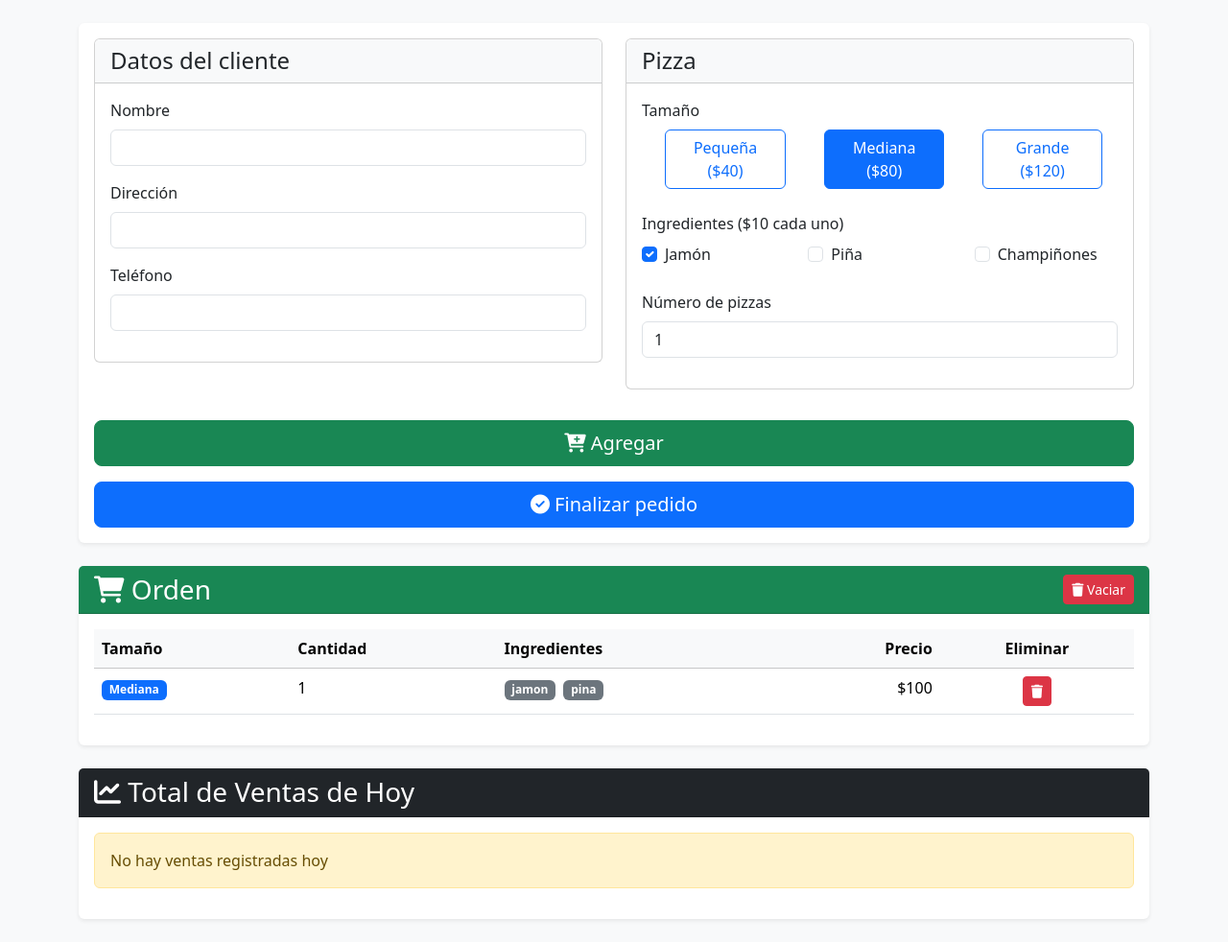
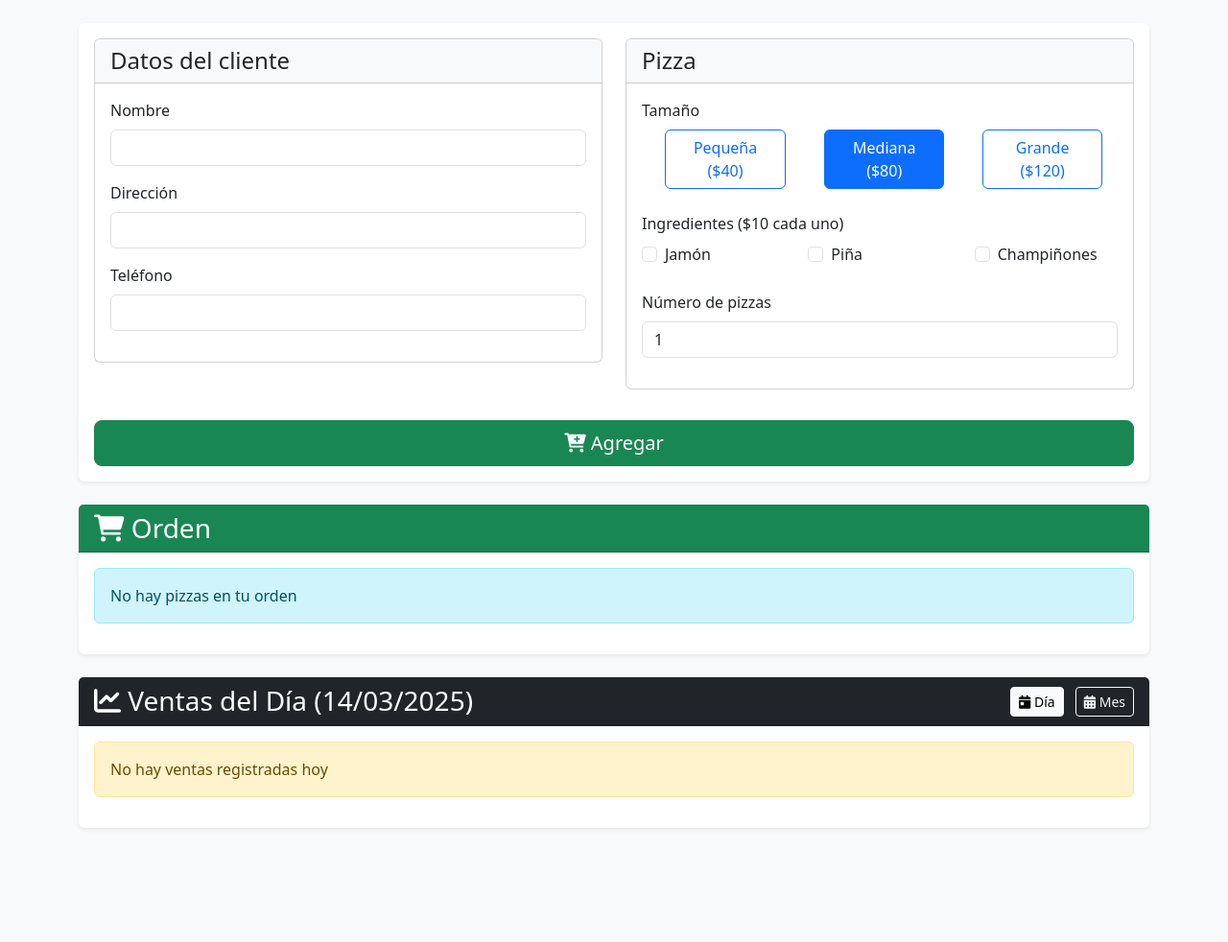
Before and after one commit to AmiiGood/examen-cardiel-flask-bd, a Flask app: page /?tipo_ventas=dia in a window 1280 px wide. Shown: the whole page at 96% size. After the commit the page ends 864 px from the top, so only its background shows below. Run offline with Flask 3, Linux system fonts and the light colour scheme; tables that the repository leaves empty hold one stand-in row (values such as "Sample post"); some libraries are stand-ins or nearby versions.

Commit message:
ahora si terminao

```diff
--- a/app.py
+++ b/app.py
@@ -6,7 +6,9 @@ from flask import g
 from forms import PizzaForm, ClienteForm
 from models import db
 from models import Venta, DetallePizza, IngredientePizza
-import json
+from datetime import datetime
+import calendar
+from sqlalchemy import extract
 
 app = Flask(__name__)
 app.config.from_object(DevelopmentConfig)
@@ -71,6 +73,7 @@ def page_not_found(e):
 def index():
     pizza_form = PizzaForm()
     cliente_form = ClienteForm()
+    tipo_ventas = request.args.get('tipo_ventas', 'dia')
 
     if 'cliente_data' in session:
         cliente_form.nombre.data = session['cliente_data'].get('nombre', '')
@@ -86,10 +89,6 @@ def index():
             'telefono': cliente_form.telefono.data
         }
 
-        if not pizza_form.ingredientes.data:
-            flash('Debes seleccionar al menos un ingrediente', 'danger')
-            return redirect(url_for('index'))
-
         agregarPizza(pizza_form.tamano.data, pizza_form.numPizzas.data,
                      pizza_form.ingredientes.data)
         flash('Pizza agregada al carrito', 'success')
@@ -97,18 +96,29 @@ def index():
 
     carrito = cargarCarrito()
 
-    ventas_hoy = []
-    try:
-        ventas_hoy = Venta.query.filter(db.func.date(
+    if tipo_ventas == 'mes':
+        mes_actual = datetime.now().month
+        anio_actual = datetime.now().year
+        ventas = Venta.query.filter(
+            extract('month', Venta.fecha) == mes_actual,
+            extract('year', Venta.fecha) == anio_actual
+        ).all()
+        titulo_ventas = f"Ventas del Mes ({calendar.month_name[mes_actual]} {anio_actual})"
+    else:
+        ventas = Venta.query.filter(db.func.date(
             Venta.fecha) == db.func.current_date()).all()
-    except:
-        ventas_hoy = []
+        titulo_ventas = f"Ventas del Día ({datetime.now().strftime('%d/%m/%Y')})"
+
+    total_ventas = sum(venta.total_venta for venta in ventas)
 
     return render_template('index.html',
                            pizza_form=pizza_form,
                            cliente_form=cliente_form,
                            carrito=carrito,
-                           ventas_hoy=ventas_hoy)
+                           ventas=ventas,
+                           tipo_ventas=tipo_ventas,
+                           titulo_ventas=titulo_ventas,
+                           total_ventas=total_ventas)
 
 
 @app.route('/finalizarPedido', methods=['GET', 'POST'])
@@ -188,6 +198,7 @@ def finalizarPedido():
         try:
             db.session.commit()
             vaciarCarrito()
+            session.pop('cliente_data', None)
             flash("Pedido finalizado correctamente", "success")
             return redirect(url_for('index'))
         except Exception as e:
@@ -214,6 +225,34 @@ def eliminar_carrito():
     return redirect(url_for('index'))
 
 
+@app.route('/consultar_ventas', methods=['GET'])
+def consultar_ventas():
+    tipo = request.args.get('tipo', 'dia')
+
+    if tipo == 'mes':
+        mes_actual = datetime.now().month
+        anio_actual = datetime.now().year
+        ventas = Venta.query.filter(
+            extract('month', Venta.fecha) == mes_actual,
+            extract('year', Venta.fecha) == anio_actual
+        ).all()
+        titulo = f"Ventas del Mes ({calendar.month_name[mes_actual]} {anio_actual})"
+    else:
+        ventas = Venta.query.filter(db.func.date(
+            Venta.fecha) == db.func.current_date()).all()
+        titulo = f"Ventas del Día ({datetime.now().strftime('%d/%m/%Y')})"
+
+    total_general = sum(venta.total_venta for venta in ventas)
+
+    return render_template(
+        'ventas.html',
+        ventas=ventas,
+        tipo_actual=tipo,
+        titulo=titulo,
+        total_general=total_general
+    )
+
+
 if __name__ == '__main__':
     csrf.init_app(app)
     db.init_app(app)
--- a/forms.py
+++ b/forms.py
@@ -38,7 +38,6 @@ class PizzaForm(FlaskForm):
             ('pina', 'Piña'),
             ('champinones', 'Champiñones')
         ],
-        default=['jamon'],
         option_widget=widgets.CheckboxInput(),
         widget=widgets.ListWidget(prefix_label=False)
     )
--- a/pedidos.txt
+++ /dev/null
@@ -1 +0,0 @@
-mediana|1|jamon,pina
--- a/templates/index.html
+++ b/templates/index.html
@@ -138,9 +138,7 @@
     <div
       class="card-header bg-success text-white d-flex justify-content-between align-items-center"
     >
-      <h3 class="mb-0">
-        <i class="fas fa-shopping-cart"></i> Orden
-      </h3>
+      <h3 class="mb-0"><i class="fas fa-shopping-cart"></i> Orden</h3>
       {% if carrito %}
       <form method="POST" action="{{ url_for('eliminar_carrito') }}">
         <input type="hidden" name="csrf_token" value="{{ csrf_token() }}" />
@@ -221,13 +219,29 @@
   </div>
 
   <div class="card mb-4 border-0 shadow-sm">
-    <div class="card-header bg-dark text-white">
+    <div
+      class="card-header bg-dark text-white d-flex justify-content-between align-items-center"
+    >
       <h3 class="mb-0">
-        <i class="fas fa-chart-line"></i> Total de Ventas de Hoy
+        <i class="fas fa-chart-line"></i> {{ titulo_ventas }}
       </h3>
+      <div>
+        <a
+          href="{{ url_for('index', tipo_ventas='dia') }}"
+          class="btn btn-sm btn-outline-light {% if tipo_ventas == 'dia' %}active{% endif %} me-2"
+        >
+          <i class="fas fa-calendar-day"></i> Día
+        </a>
+        <a
+          href="{{ url_for('index', tipo_ventas='mes') }}"
+          class="btn btn-sm btn-outline-light {% if tipo_ventas == 'mes' %}active{% endif %}"
+        >
+          <i class="fas fa-calendar-alt"></i> Mes
+        </a>
+      </div>
     </div>
     <div class="card-body">
-      {% if ventas_hoy %}
+      {% if ventas %}
       <div class="table-responsive">
         <table class="table table-striped">
           <thead>
@@ -235,23 +249,34 @@
               <th>Cliente</th>
               <th>Teléfono</th>
               <th>Dirección</th>
+              <th>Fecha</th>
               <th class="text-end">Total Vendido</th>
             </tr>
           </thead>
           <tbody>
-            {% for venta in ventas_hoy %}
+            {% for venta in ventas %}
             <tr>
               <td>{{ venta.nombre_cliente }}</td>
               <td>{{ venta.telefono_cliente }}</td>
               <td>{{ venta.direccion_cliente }}</td>
+              <td>{{ venta.fecha.strftime('%d/%m/%Y %H:%M') }}</td>
               <td class="text-end">${{ venta.total_venta }}</td>
             </tr>
             {% endfor %}
           </tbody>
+          <tfoot class="table-dark">
+            <tr>
+              <td colspan="4" class="text-end fw-bold">Total:</td>
+              <td class="text-end fw-bold">${{ total_ventas }}</td>
+            </tr>
+          </tfoot>
         </table>
       </div>
       {% else %}
-      <div class="alert alert-warning">No hay ventas registradas hoy</div>
+      <div class="alert alert-warning">
+        No hay ventas registradas {% if tipo_ventas == 'mes' %}este mes{% else
+        %}hoy{% endif %}
+      </div>
       {% endif %}
     </div>
   </div>
--- a/templates/layout.html
+++ b/templates/layout.html
@@ -4,7 +4,7 @@
   <head>
     <meta charset="UTF-8" />
     <meta name="viewport" content="width=device-width, initial-scale=1.0" />
-    <title>Pizzería - Sistema de Pedidos</title>
+    <title>Examen</title>
     <link
       href="https://cdn.jsdelivr.net/npm/bootstrap@5.3.0-alpha1/dist/css/bootstrap.min.css"
       rel="stylesheet"
```
